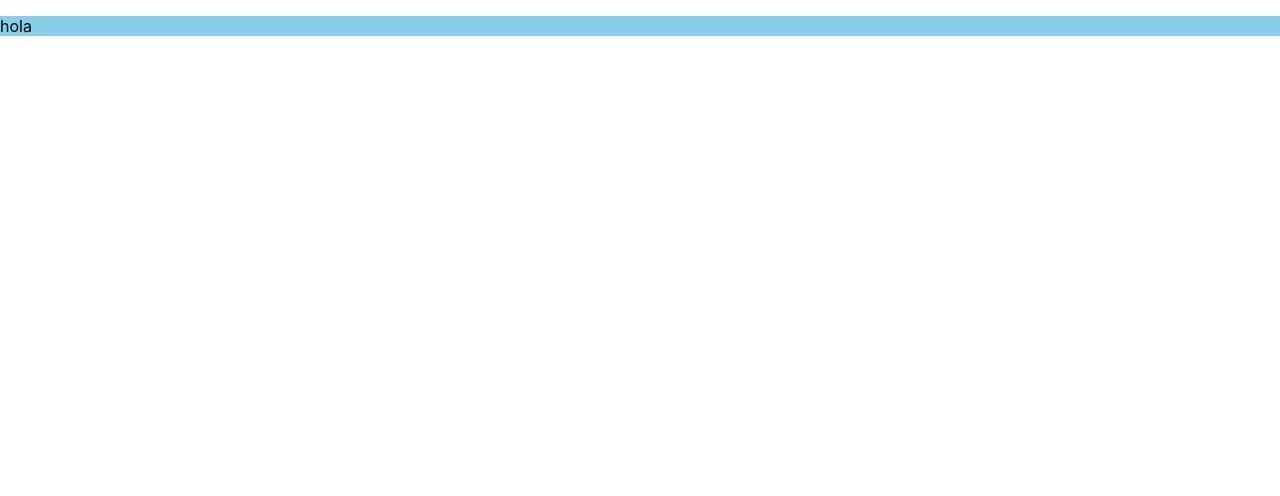
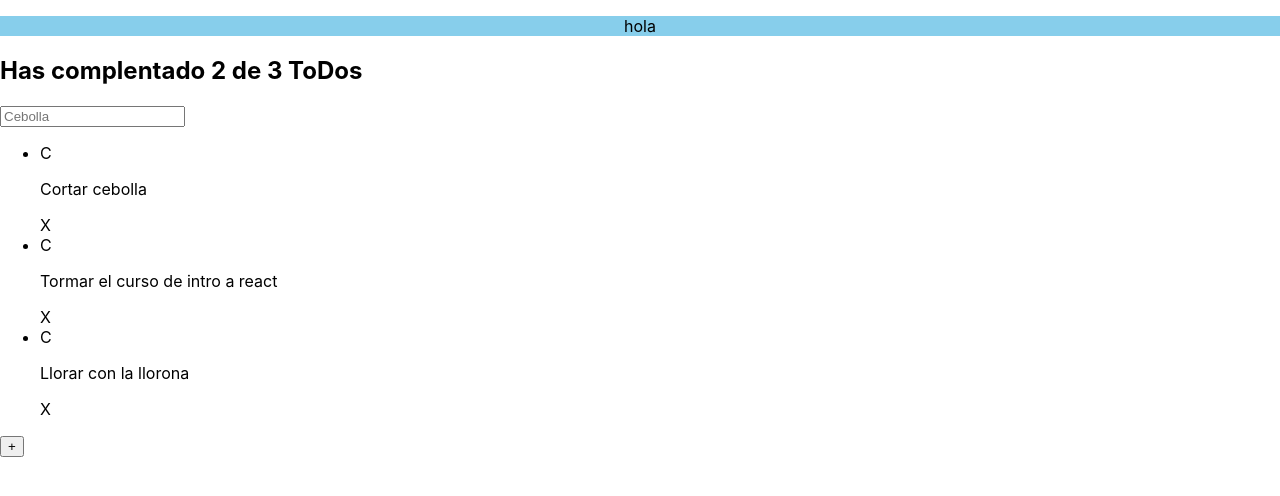
Before and after one commit to ang3lcode/intro-react, a React (Create React App) app: page / in a window 1280 px wide. Shown: the top 496 px of the page. Built offline with nearby package versions, Linux system fonts and the light colour scheme.

Commit message:
clase 6 creacion de los componetes

```diff
--- a/src/App.css
+++ b/src/App.css
@@ -1,3 +1,4 @@
-p {
+#aqui {
  background-color: skyblue;
+ text-align: center;
 }
--- a/src/App.js
+++ b/src/App.js
@@ -1,11 +1,30 @@
 import './App.css';
+import  { TodoCounter } from './TodoCounter/TodoCounter';
+import  { TodoSearch } from './TodoSearch/TodoSearch';
+import  { TodoList } from './TodoList/TodoList';
+import  { TodoItem } from './TodoItem/TodoItem';
+import  { CreateTodoButtom } from './CreateTodoButton/CreateTodoButton';
+
+
+
+const todos=[
+  {text:'Cortar cebolla', completed:false},
+  {text:'Tormar el curso de intro a react', completed:false},
+  {text:'Llorar con la llorona', completed:false}
+];
 
 export function App() {
   return (
     <>
-      <p>
-        hola
-      </p>
+      <p id = "aqui">hola</p>
+      <TodoCounter/>
+      <TodoSearch/>
+      <TodoList>
+        {todos.map(todo => (
+        <TodoItem key = { todo.text } text = { todo.text }/>
+        ))}
+      </TodoList>
+      <CreateTodoButtom/>
     </>
   );
 }
--- /dev/null
+++ b/src/CreateTodoButton/CreateTodoButton.js
@@ -0,0 +1,8 @@
+import "./CreateTodoButton.css";
+import React from 'react';
+
+export function CreateTodoButtom(){
+    return(
+        <button>+</button>
+    );
+}
--- /dev/null
+++ b/src/TodoCounter/TodoCounter.js
@@ -0,0 +1,8 @@
+import "./TodoCounter.css";
+import React from 'react';
+
+export function TodoCounter(){
+    return(
+        <h2> Has complentado 2 de 3 ToDos</h2>
+    )
+}
--- /dev/null
+++ b/src/TodoItem/TodoItem.js
@@ -0,0 +1,12 @@
+import "./TodoItem.css";
+import React from 'react';
+
+export function TodoItem(props){
+    return(
+        <li>
+            <span>C</span>
+            <p>{props.text}</p>
+            <span>X</span>
+        </li>
+    );
+}
--- /dev/null
+++ b/src/TodoList/TodoList.js
@@ -0,0 +1,12 @@
+import "./TodoList.css";
+import React from 'react';
+
+export function TodoList(props){
+    return(
+        <section>
+            <ul>
+                {props.children}
+            </ul>
+        </section>
+    );
+}
--- a/src/TodoSearch/TodoSearch.js
+++ b/src/TodoSearch/TodoSearch.js
@@ -0,0 +1,8 @@
+import "./TodoSearch.css";
+import React from 'react';
+
+export function TodoSearch(){
+    return(
+        <input placeholder="Cebolla" />
+    );
+}
```
Also changed, not shown: src/CreateTodoButton/CreateTodoButton.css (added), src/TodoCounter/TodoCounter.css (added), src/TodoItem/TodoItem.css (added), src/TodoList/TodoList.css (added).
